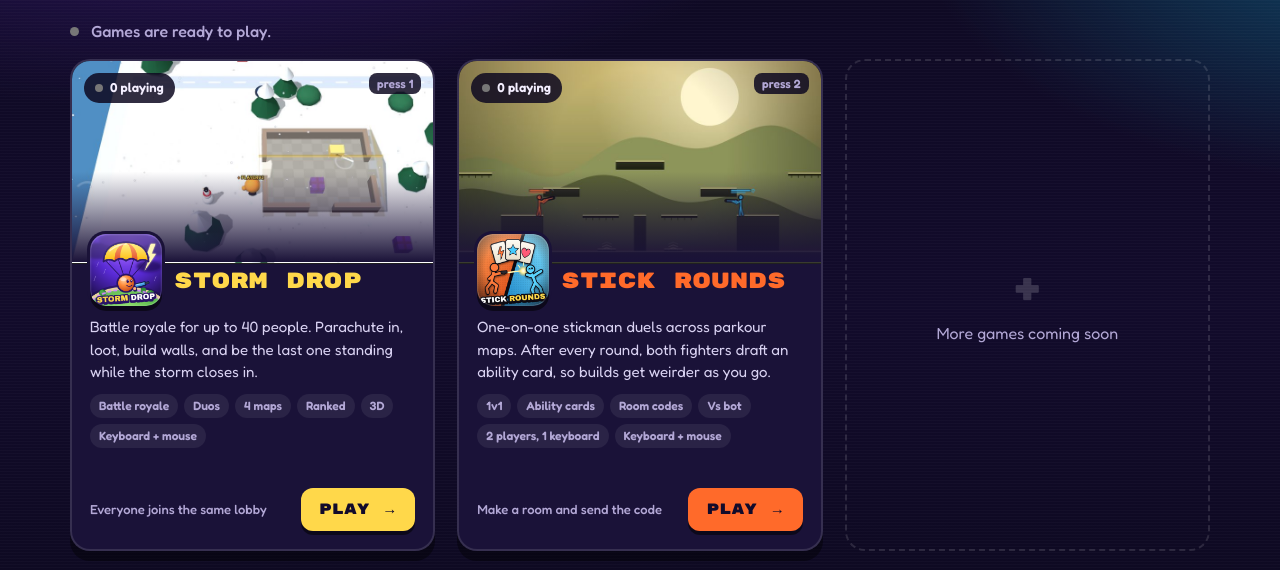
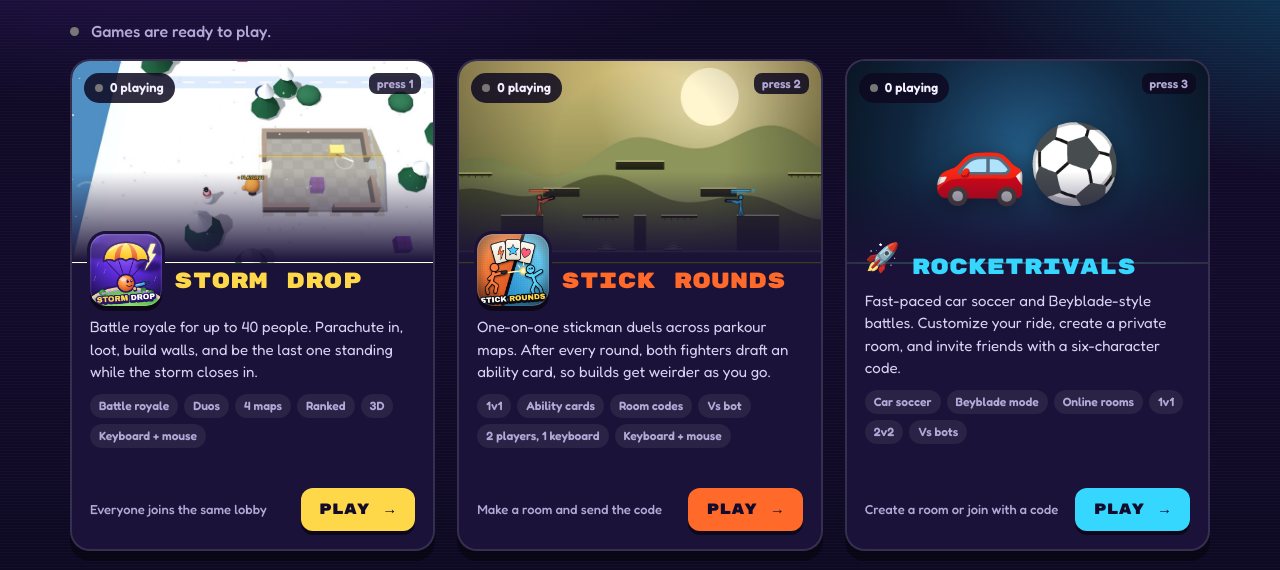
Before and after one commit to landoniphone2736-cloud/Game-Hub, a website: page public/index.html in a window 1280 px wide. Shown: the part 169-739 px from the top of the page. Drawn offline with Linux system fonts and the light colour scheme; no server answers.

Commit message:
Add RocketRivals to arcade homepage

```diff
--- a/public/index.html
+++ b/public/index.html
@@ -232,6 +232,16 @@ footer button{background:none;border:0;color:var(--dim);text-decoration:underlin
         <div class="play"><span class="mode">Make a room and send the code</span><span class="btn">PLAY &rarr;</span></div>
       </div>
     </a>
+    <a class="card" href="/rocket-rivals/" data-game="rocket-rivals" data-name="RocketRivals" style="--acc:#36d7ff">
+      <div class="shot" style="background:radial-gradient(circle at 50% 45%,#245d88 0%,#10263f 58%,#091321 100%)"><div class="badges"><div class="badge live"><span class="dot off"></span><span>0 playing</span></div></div><span class="key">press 3</span><div style="height:100%;display:grid;place-items:center;font-size:76px;text-shadow:0 8px 24px #0008">🚗⚽</div></div>
+      <div class="body">
+        <div class="head"><span style="font-size:28px">🚀</span><h2 class="title">RocketRivals</h2></div>
+        <p class="desc">Fast-paced car soccer and Beyblade-style battles. Customize your ride, create a private room, and invite friends with a six-character code.</p>
+        <div class="tags"><span>Car soccer</span><span>Beyblade mode</span><span>Online rooms</span><span>1v1</span><span>2v2</span><span>Vs bots</span></div>
+        <div class="who"></div>
+        <div class="play"><span class="mode">Create a room or join with a code</span><span class="btn">PLAY &rarr;</span></div>
+      </div>
+    </a>
     <div class="card soon"><div><div class="big">+</div>More games coming soon</div></div>
   </main>
 
@@ -351,7 +361,7 @@ footer button{background:none;border:0;color:var(--dim);text-decoration:underlin
   const LS={get(k){try{return localStorage.getItem(k)}catch(e){return null}},set(k,v){try{localStorage.setItem(k,v)}catch(e){}},del(k){try{localStorage.removeItem(k)}catch(e){}}};
   const el=(tag,cls,text)=>{const e=document.createElement(tag);if(cls)e.className=cls;if(text!==undefined)e.textContent=text;return e;};
   const site=location.origin+'/';
-  const GAMES={'Storm Drop':{href:'/storm-drop/',icon:'/img/storm-drop-256.png'},'Stick Rounds':{href:'/stick-rounds/',icon:'/img/stick-rounds-256.png'}};
+  const GAMES={'Storm Drop':{href:'/storm-drop/',icon:'/img/storm-drop-256.png'},'Stick Rounds':{href:'/stick-rounds/',icon:'/img/stick-rounds-256.png'},'RocketRivals':{href:'/rocket-rivals/',icon:''}};
   const hueOf=s=>{let h=0;for(const c of String(s))h=(h*31+c.charCodeAt(0))%360;return h;};
   const nameColor=s=>'hsl('+hueOf(s)+' 85% 70%)';
 
```
